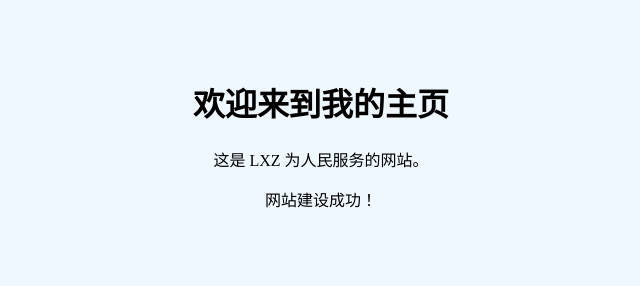
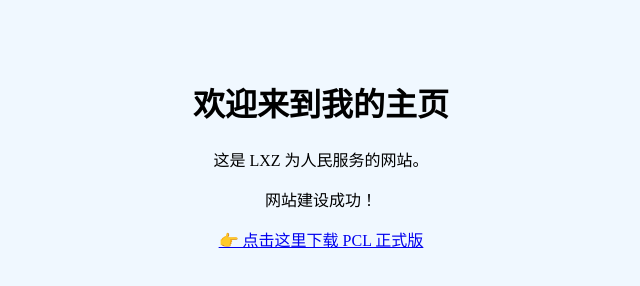
Before and after one commit to LXZ-USERNAME/LXZ, a plain HTML site: page index.html in a window 1280 px wide. Shown: the whole page, without its empty margins (319-959 px from the left). Drawn offline with Linux system fonts and the light colour scheme.

Commit message:
Add download link for PCL official version

```diff
--- a/index.html
+++ b/index.html
@@ -8,5 +8,6 @@
     <h1>欢迎来到我的主页</h1>
     <p>这是 LXZ 为人民服务的网站。</p>
     <p>网站建设成功！</p>
+    <p><a href="PCL 正式版 2.13.1.1.zip" download>👉 点击这里下载 PCL 正式版</a></p>
 </body>
 </html>
```
